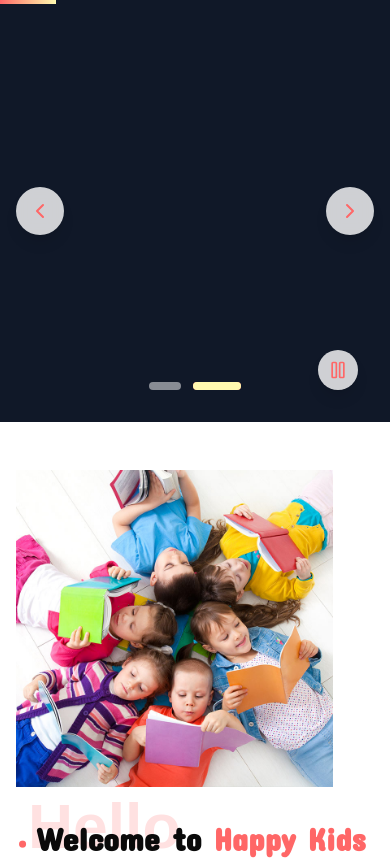
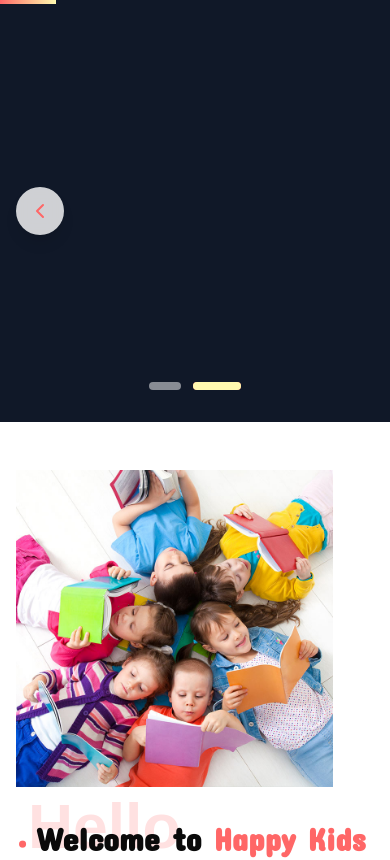
Before and after one commit to Dotun-Balogun/happy-kids, a Next.js app: page / in a window 390 px wide. Shown: the top 860 px of the page. Built offline with nearby package versions, Linux system fonts and the light colour scheme.

Commit message:
hero section

```diff
--- a/components/sections/homepage/Hero.tsx
+++ b/components/sections/homepage/Hero.tsx
@@ -139,8 +139,8 @@
           onClick={next}
           className="absolute right-4 md:right-8 top-1/2 -translate-y-1/2
                      bg-white/80 hover:bg-white text-primary
-                     w-12 h-12 md:w-14 md:h-14 rounded-full
-                     flex items-center justify-center
+                     w-12 h-12 md:w-14 md:h-14 rounded-full hidden
+                     lg:flex items-center justify-center
                      shadow-lg hover:shadow-xl
                      transition-all duration-300
                      pointer-events-auto
@@ -210,8 +210,8 @@
         onClick={togglePlayPause}
         className="absolute bottom-8 right-8
                    bg-white/80 hover:bg-white text-primary
-                   w-10 h-10 md:w-12 md:h-12 rounded-full
-                   flex items-center justify-center
+                   w-10 h-10 md:w-12 md:h-12 rounded-full hidden
+                   lg:flex items-center justify-center
                    shadow-lg hover:shadow-xl
                    transition-all duration-300
                    z-30
```
